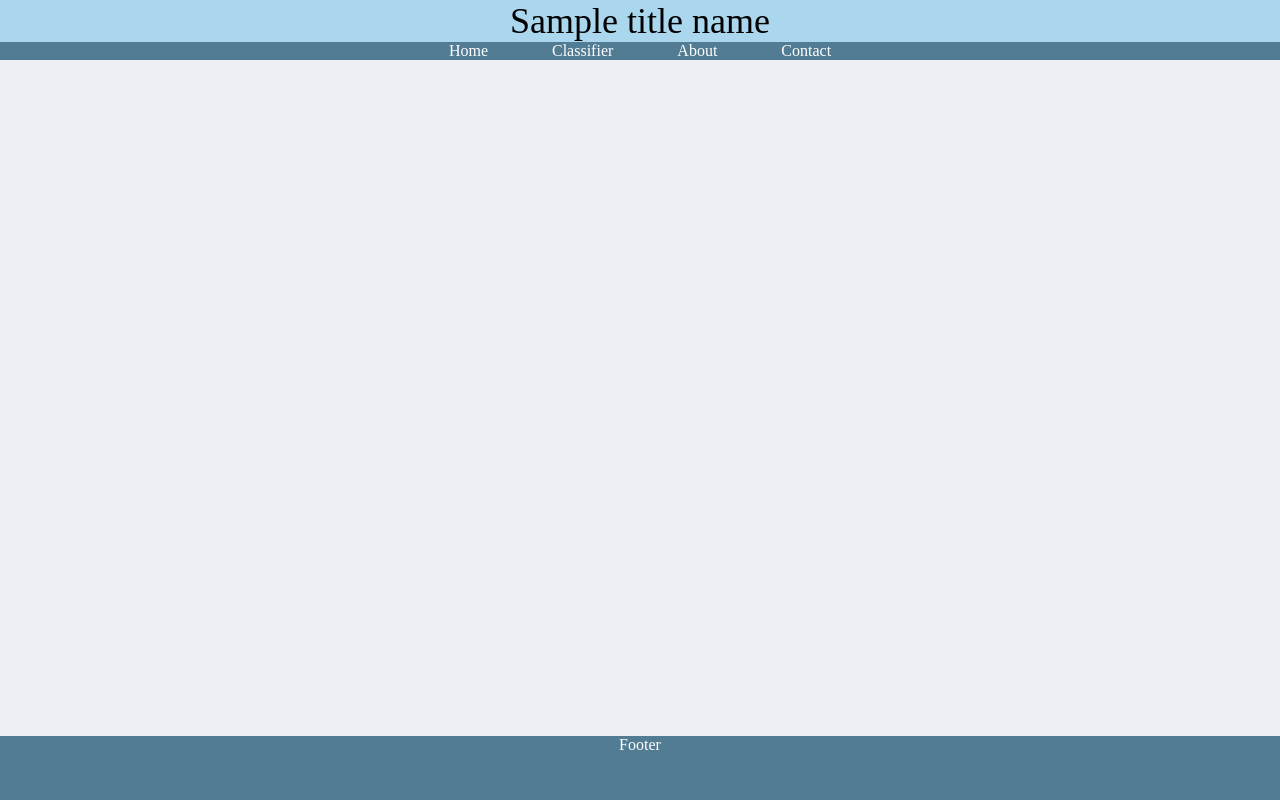
After one commit to tonzowonzo/soil-website, a Django app: template soil_classification/classifier/templates/base.html in a window 1280 px wide. The commit adds this page. Run offline with Django 3.2, Linux system fonts and the light colour scheme; the template is opened without the code that fills it: most values are stand-ins (such as "Sample title", 1, 10 or a date in 2020).

Commit message:
html updates including creating the base template

```diff
--- /dev/null
+++ b/soil_classification/classifier/templates/base.html
@@ -0,0 +1,131 @@
+<html>
+	<style>
+	html, body, div, span, applet, object, iframe,
+	h1, h2, h3, h4, h5, h6, p, blockquote, pre,
+	a, abbr, acronym, address, big, cite, code,
+	del, dfn, em, img, ins, kbd, q, s, samp,
+	small, strike, strong, sub, sup, tt, var,
+	b, u, i, center,
+	dl, dt, dd, ol, ul, li,
+	fieldset, form, label, legend,
+	table, caption, tbody, tfoot, thead, tr, th, td,
+	article, aside, canvas, details, embed,
+	figure, figcaption, footer, header, hgroup,
+	menu, nav, output, ruby, section, summary,
+	time, mark, audio, video {
+			margin: 0;
+			padding: 0;
+			border: 0;
+			font-size: 100%;
+			font: inherit;
+			vertical-align: baseline;
+			text-decoration: none;
+			color: white;
+	}
+	</style>
+
+	<body>
+		<header>
+			<style>
+			header {
+			background-color: #AAD7EE;
+			font-size: 36;
+			color: black;
+			}
+			</style>
+		{{ title_name }}
+		</header>
+		<ul>
+			<style>
+			ul {
+				list-style-type: none;
+				margin: 0;
+				padding: 0;
+				overflow: hidden;
+				background-color: #527C94;
+				color: white;
+				}
+			li {
+				display: inline-block;
+				text-align: center;
+				height: 20px
+				padding: 25px;
+				padding-left: 30px;
+				padding-right: 30px;
+				color: white;
+				}
+			li:hover {
+				background-color: #1C2F30;
+				color: white;
+				}
+			</style>
+		<li><a href='#'>Home</a></li>
+		<li><a href='#classifier'>Classifier</a></li>
+		<li><a href='#about'>About</a></li>
+		<li><a href='#contact'>Contact</a></li>
+		</ul>
+	<div class='row'>
+		<style>
+		.column {
+			float: left;
+			width: 33.33%
+			}
+
+		.row:after {
+			content: "";
+			display: table;
+			clear: both;
+			}
+		</style>
+
+		<div class='column'>
+			<body>
+			</body>
+		</div>
+		<div class='column'>
+			<head>
+				<style>
+					body {
+						background-color: #EDEFF4;
+						text-align: center;
+						}
+					h1 {
+						color: white;
+						font-size: 300%;
+						text-align: center;
+						}
+					p {color:white;}
+				</style>
+					<title>Base</title>
+			</head>
+				<body>
+				</body>
+		</div>
+
+		<div class='column'>
+			<style>
+				col {background-color: CadetBlue;
+				}
+			</style>
+			<body>
+			</body>
+		</div>
+
+	</div>
+	<div class="footer">
+		<style>
+		.footer {
+			position: fixed;
+			left: 0;
+			bottom: 0;
+			width: 100%;
+			height: 8%;
+			background-color: #527C94;
+			color: white;
+			text-align: center;
+		}
+	</style>
+		<p>Footer</p>
+	</div>
+	</body>
+</html>
```
Also changed, not shown: soil_classification/classifier/templates/about.html (added, +9 -0 lines), soil_classification/classifier/templates/statistics.html (added, +7 -0 lines), soil_classification/classifier/templates/test.html (+7 -4 lines), soil_classification/classifier/templates/test2.html (added, +7 -0 lines), soil_classification/classifier/templates/images/podzol.jpg (added).
